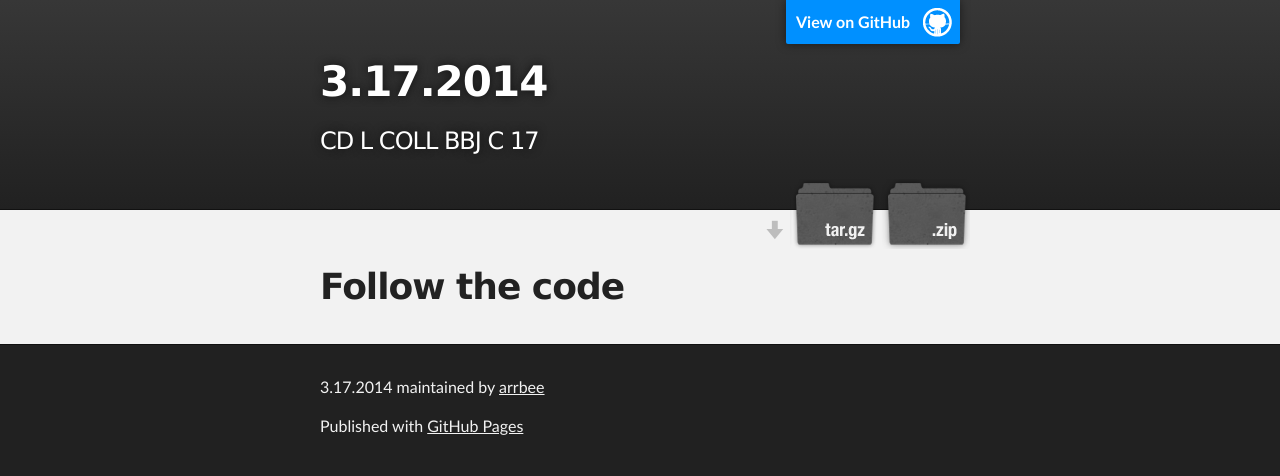
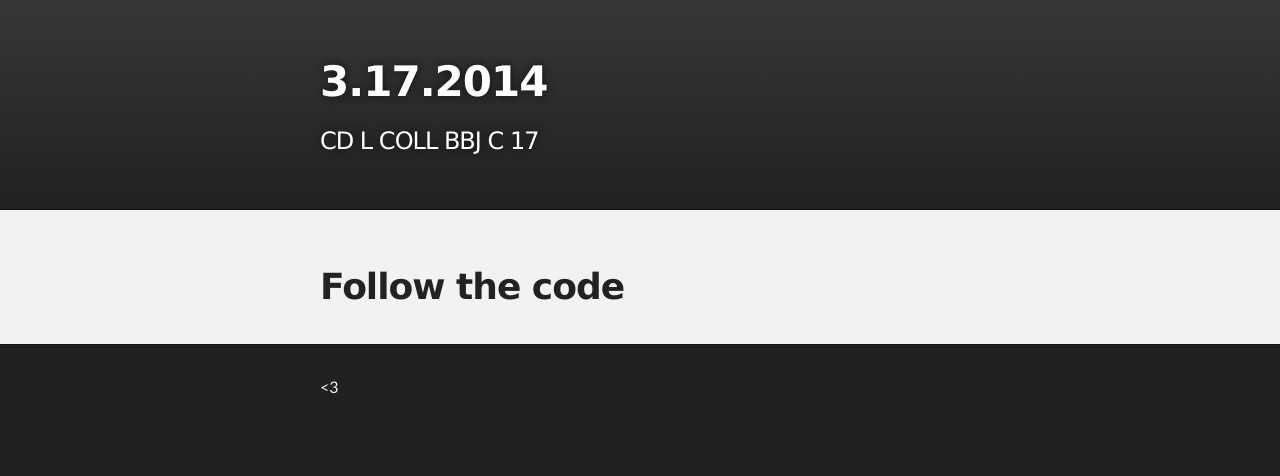
Before and after one commit to dqc3172014/dqc3172014.github.io, a plain HTML site: page index.html in a window 1280 px wide. Drawn offline with Linux system fonts and the light colour scheme.

Commit message:
Simplify

```diff
--- a/index.html
+++ b/index.html
@@ -16,15 +16,8 @@
     <!-- HEADER -->
     <div id="header_wrap" class="outer">
         <header class="inner">
-          <a id="forkme_banner" href="https://github.com/arrbee/3_17_2014.dqc">View on GitHub</a>
-
           <h1 id="project_title">3.17.2014</h1>
           <h2 id="project_tagline">CD L COLL BBJ C 17</h2>
-
-            <section id="downloads">
-              <a class="zip_download_link" href="https://github.com/arrbee/3_17_2014.dqc/zipball/master">Download this project as a .zip file</a>
-              <a class="tar_download_link" href="https://github.com/arrbee/3_17_2014.dqc/tarball/master">Download this project as a tar.gz file</a>
-            </section>
         </header>
     </div>
 
@@ -39,8 +32,7 @@
     <!-- FOOTER  -->
     <div id="footer_wrap" class="outer">
       <footer class="inner">
-        <p class="copyright">3.17.2014 maintained by <a href="https://github.com/arrbee">arrbee</a></p>
-        <p>Published with <a href="http://pages.github.com">GitHub Pages</a></p>
+        <p class="copyright">&lt;3</p>
       </footer>
     </div>
 
```
